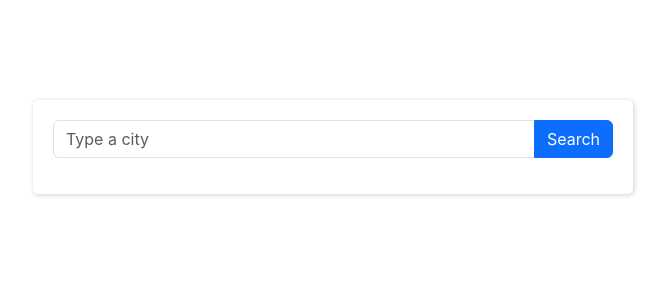
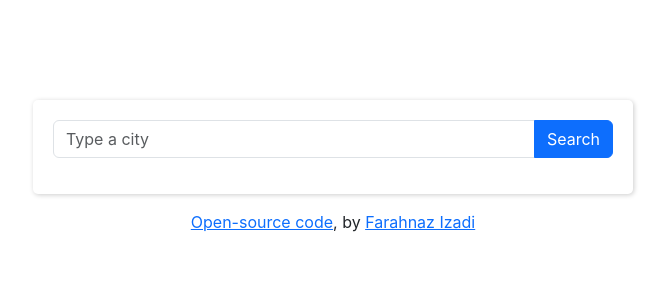
Before and after one commit to FarahnazIZ/weather-app-react, a React (Create React App) app: page / in a window 1280 px wide. Shown: the top 300 px of the page, without its empty margins (307-974 px from the left). Built offline with nearby package versions, Linux system fonts and the light colour scheme; no server answers.

Commit message:
Added contact info at the bottom

```diff
--- a/src/index.js
+++ b/src/index.js
@@ -9,6 +9,23 @@ root.render(
   <React.StrictMode>
     <div className="container">
       <App />
+      <div className="text-center mt-3">
+        <a
+          href="https://github.com/FarahnazIZ/weather-app-react"
+          target="_blank"
+          rel="noreferrer"
+        >
+          Open-source code
+        </a>
+        , by{" "}
+        <a
+          href="https://curious-flan-f035bf.netlify.app/"
+          target="_blank"
+          rel="noreferrer"
+        >
+          Farahnaz Izadi
+        </a>
+      </div>
     </div>
   </React.StrictMode>
 );
```
